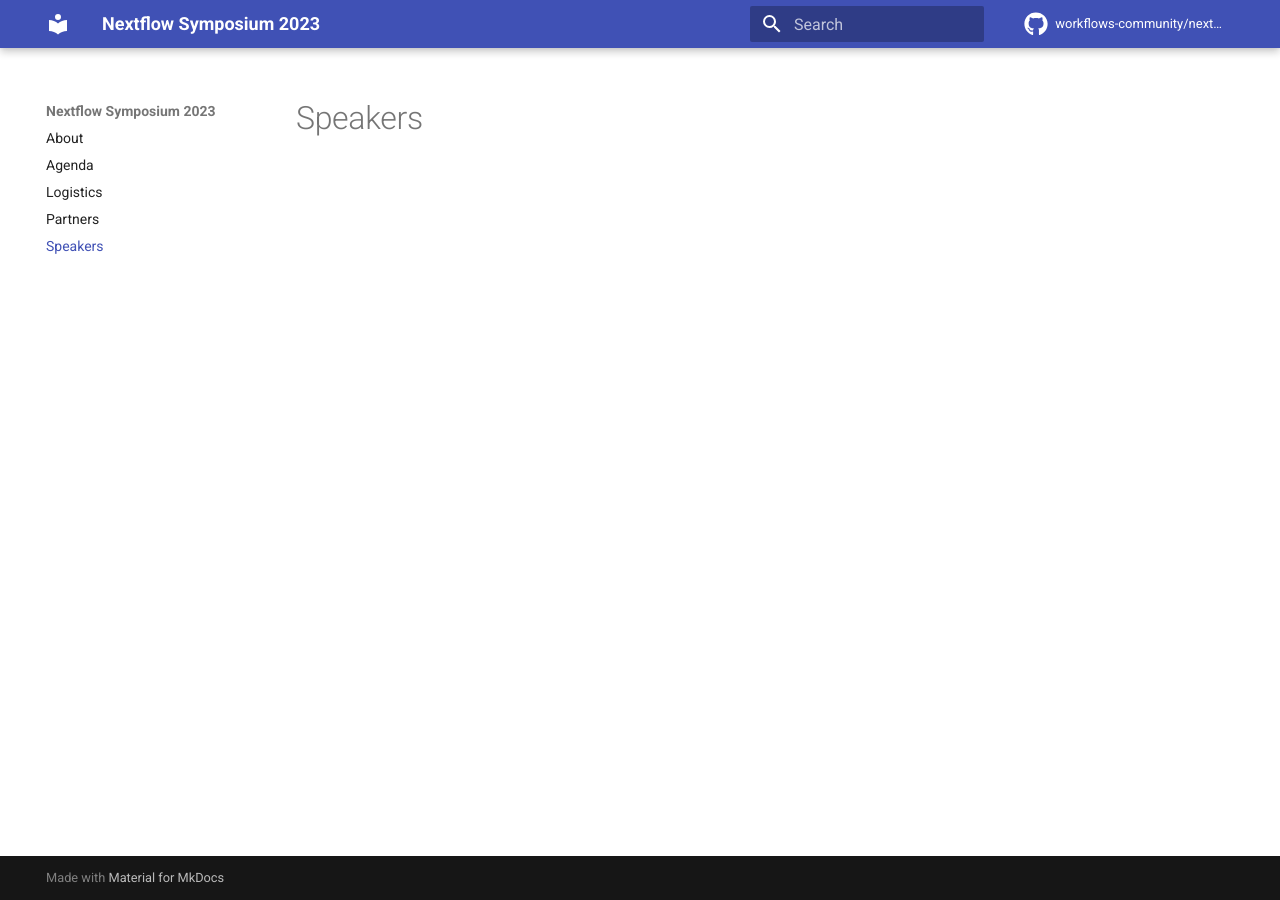
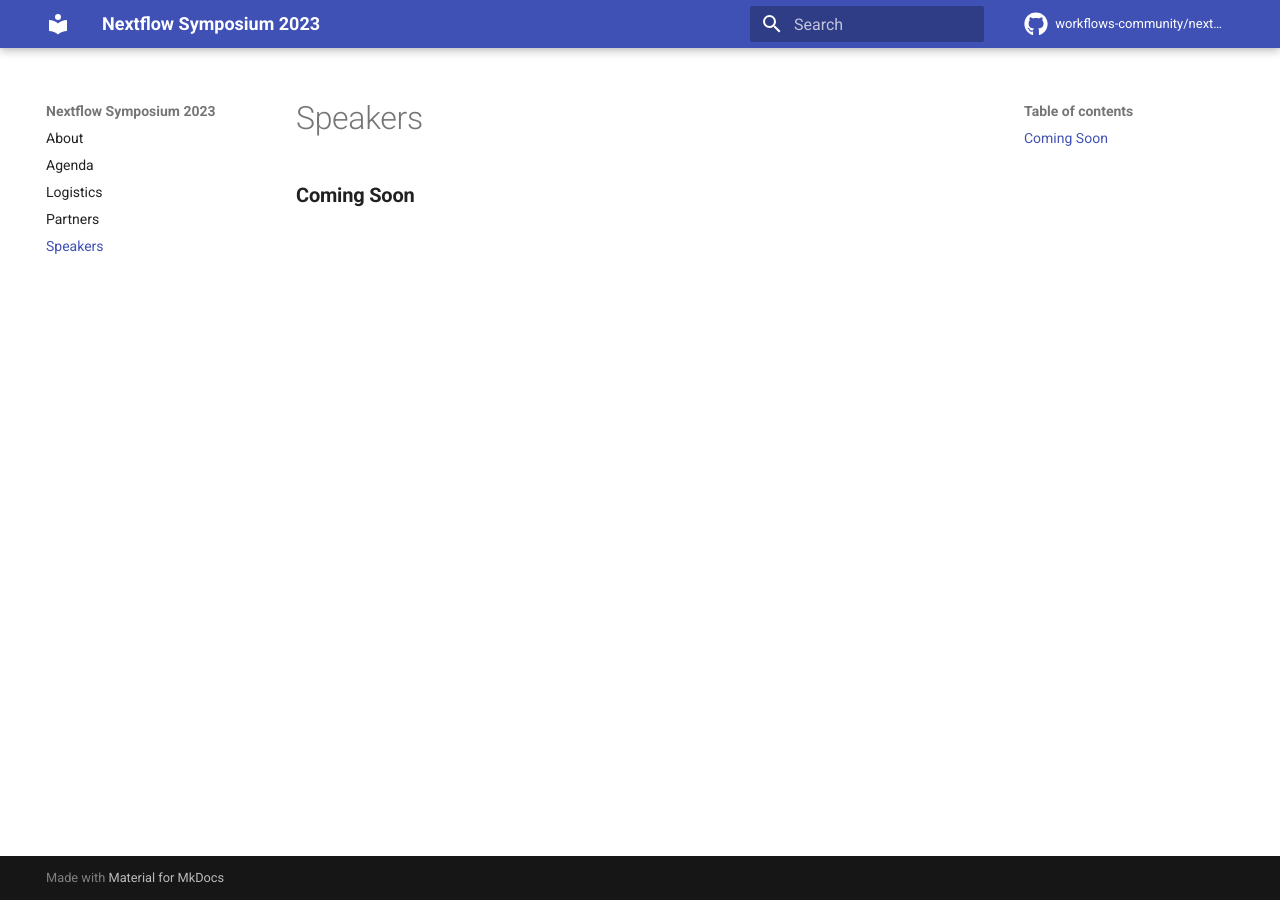
Before and after one commit to workflows-community/Nextflow-symposium, an MkDocs documentation site: the page built from docs/speakers.md, in a window 1280 px wide. Built offline with MkDocs 1.6.1 and Material for MkDocs 9.7.7, drawn with Linux system fonts in a browser that asks for light colours; comment, search, counter and statistics services are not loaded.

Commit message:
Update speakers.md

```diff
--- a/docs/speakers.md
+++ b/docs/speakers.md
@@ -1,4 +1,6 @@
 # Speakers
+
+### **Coming Soon**
 
 <!---
 <img src="assets/..." align=left width=100/>
```
